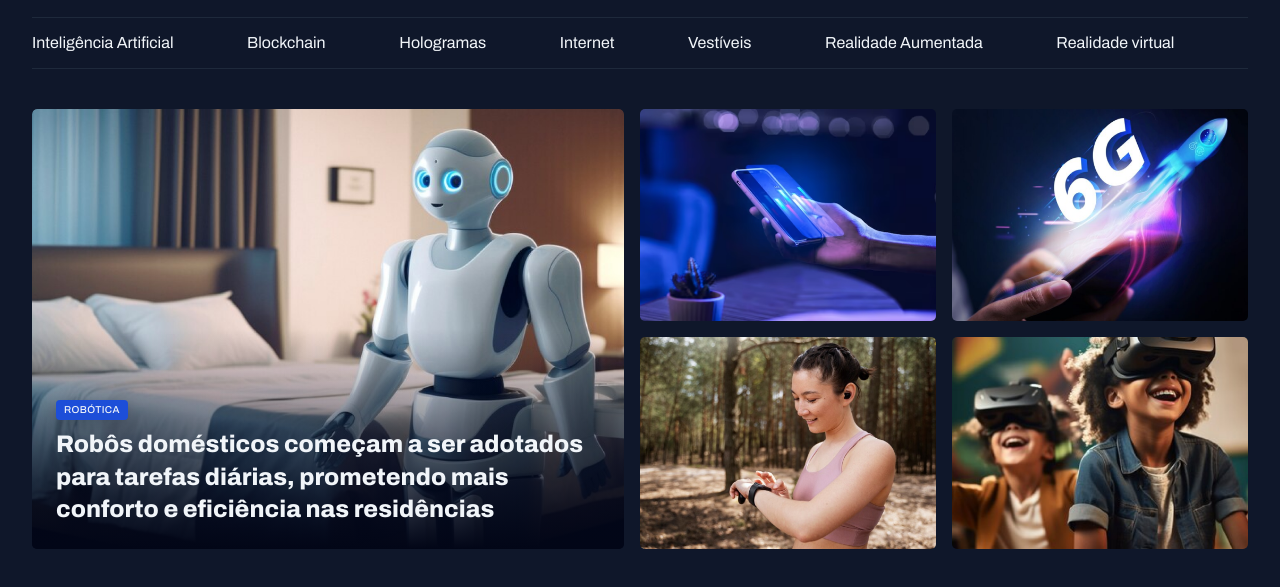
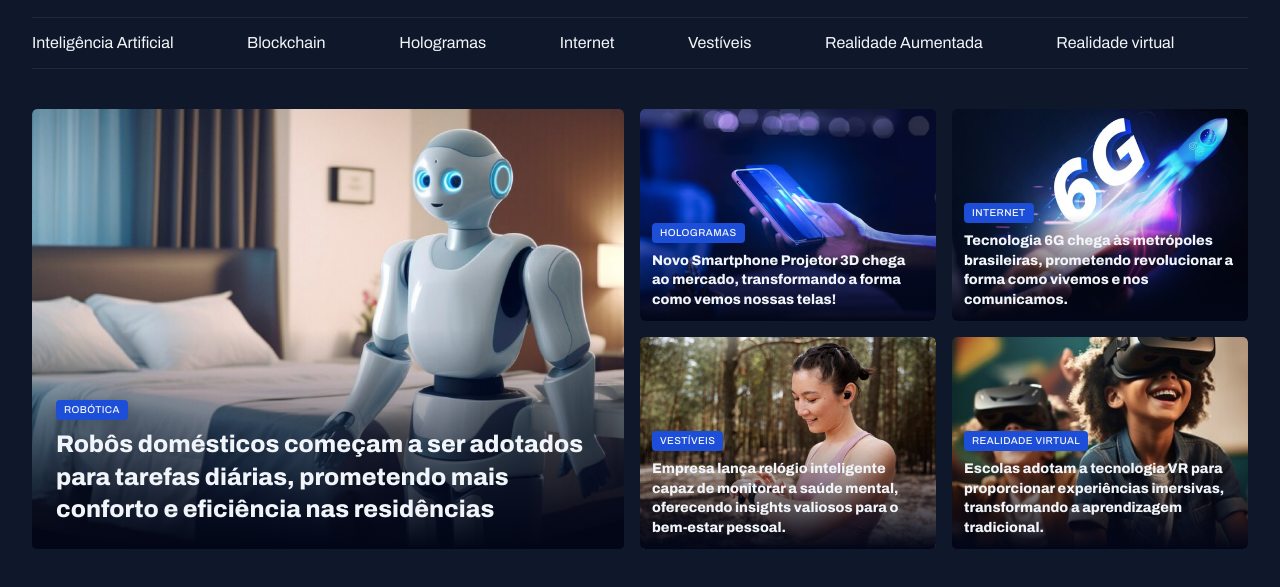
Before and after one commit to adrianomurilojr/projeto-portal-de-noticias, a plain HTML site: page index.html in a window 1280 px wide. Shown: the part 55-642 px from the top of the page. Drawn offline with Linux system fonts and the light colour scheme.

Commit message:
finalizando a seção destaques

```diff
--- a/index.html
+++ b/index.html
@@ -59,21 +59,57 @@
         </figure>
 
         <div class="grid grid-cols-2 gap-16">
-          <div>
+          <figure class="card">
             <img src="assets/image/Image 02.png" alt="imagem celular" />
-          </div>
 
-          <div>
+            <figcaption>
+              <span class="contant-tag">Hologramas</span>
+
+              <h2 class="text-lg">
+                Novo Smartphone Projetor 3D chega ao mercado, transformando a
+                forma como vemos nossas telas!
+              </h2>
+            </figcaption>
+          </figure>
+
+          <figure class="card">
             <img src="assets/image/Image 03.png" alt="imagem mulher" />
-          </div>
 
-          <div>
+            <figcaption>
+              <span class="contant-tag">Internet</span>
+
+              <h2 class="text-lg">
+                Tecnologia 6G chega às metrópoles brasileiras, prometendo
+                revolucionar a forma como vivemos e nos comunicamos.
+              </h2>
+            </figcaption>
+          </figure>
+
+          <figure class="card">
             <img src="assets/image/Image 04.png" alt="imagem celular" />
-          </div>
 
-          <div>
+            <figcaption>
+              <span class="contant-tag">Vestíveis</span>
+
+              <h2 class="text-lg">
+                Empresa lança relógio inteligente capaz de monitorar a saúde
+                mental, oferecendo insights valiosos para o bem-estar pessoal.
+              </h2>
+            </figcaption>
+          </figure>
+
+          <figure class="card">
             <img src="assets/image/Image 05.png" alt="imagem crianças" />
-          </div>
+
+            <figcaption>
+              <span class="contant-tag">Realidade virtual</span>
+
+              <h2 class="text-lg">
+                Escolas adotam a tecnologia VR para proporcionar experiências
+                imersivas, transformando a aprendizagem tradicional.
+              </h2>
+            </figcaption>
+          </figure>
         </div>
       </section>
     </main>
--- a/style/section.css
+++ b/style/section.css
@@ -28,6 +28,10 @@
       h2 {
         margin-top: 8px;
       }
+
+      &:has(.text-lg) {   /*diz o seguinte: no figcaption tem uma class com o nome text-lag? */
+        padding: 12px;
+      }
     }
   }
 }
```
